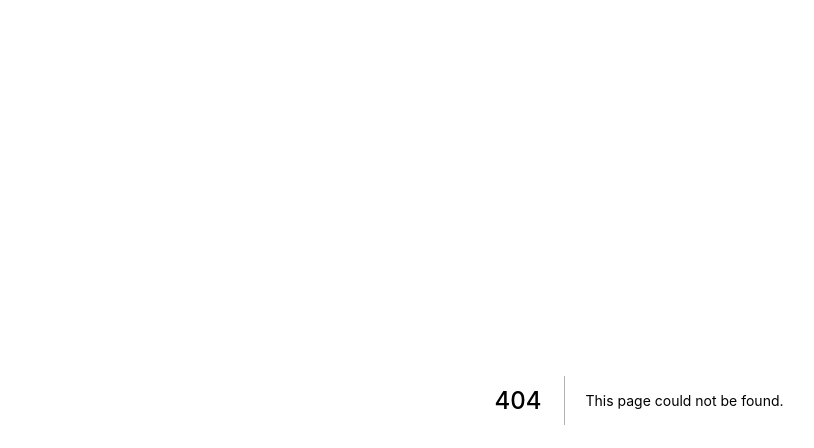
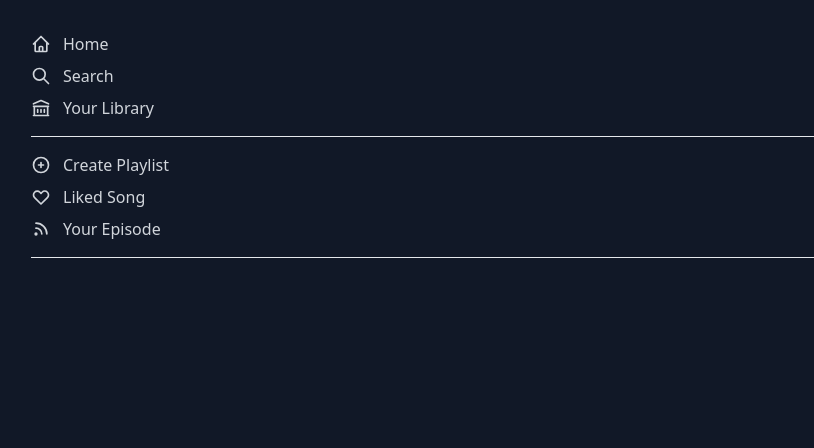
Before and after one commit to rudikurniawan99/spotify-clone, a Next.js app: page /components/Sidebar in a window 1280 px wide. Before the commit this address had no page. Shown: the top 448 px of the page, without its empty margins (1-815 px from the left). Built offline with nearby package versions, Linux system fonts and the light colour scheme.

Commit message:
add sidebar

```diff
--- a/package.json
+++ b/package.json
@@ -6,6 +6,7 @@
     "start": "next start"
   },
   "dependencies": {
+    "@heroicons/react": "^1.0.5",
     "next": "latest",
     "react": "^17.0.2",
     "react-dom": "^17.0.2"
--- /dev/null
+++ b/pages/components/Sidebar.js
@@ -0,0 +1,58 @@
+import {
+  HeartIcon,
+  HomeIcon,
+  LibraryIcon,
+  SearchIcon,
+  PlusCircleIcon,
+  RssIcon
+} from '@heroicons/react/outline'
+
+const sidebarItems = [
+  {
+    title: 'Home',
+    icon: <HomeIcon/>
+  },
+  {
+    title: 'Search',
+    icon: <SearchIcon/>
+  },
+  {
+    title: 'Your Library',
+    icon: <LibraryIcon/>
+  },
+  {
+    title: 'Create Playlist',
+    icon: <PlusCircleIcon/>
+  },
+  {
+    title: 'Liked Song',
+    icon: <HeartIcon/>
+  },
+  {
+    title: 'Your Episode',
+    icon: <RssIcon/>
+  }
+]
+
+const Sidebar = () => {
+  return (
+    <div className="bg-gray-900 p-8 min-h-screen">
+      {sidebarItems.map((item, index) => (
+        <>
+          <div className="flex items-center mb-2">
+            <button className="text-gray-300 w-5 h-5 mr-3">
+              {item.icon}
+            </button>
+            <p className="text-gray-300">{item.title}</p>
+          </div>
+          {index === 2 && (
+            <hr className="text-gray-800 my-4" />
+          )}
+        </>
+      ))}
+      <hr className="text-gray-800 my-4" />
+    </div>
+  )
+}
+
+export default Sidebar
--- a/pages/index.js
+++ b/pages/index.js
@@ -1,82 +1,20 @@
 import Head from 'next/head'
+import Sidebar from './components/Sidebar'
 
 export default function Home() {
   return (
-    <div className="flex flex-col items-center justify-center min-h-screen py-2">
+    <div className="min-h-screen">
       <Head>
-        <title>Create Next App</title>
+        <title>Spotify Clone</title>
         <link rel="icon" href="/favicon.ico" />
       </Head>
-
-      <main className="flex flex-col items-center justify-center w-full flex-1 px-20 text-center">
-        <h1 className="text-6xl font-bold">
-          Welcome to{' '}
-          <a className="text-blue-600" href="https://nextjs.org">
-            Next.js!
-          </a>
-        </h1>
-
-        <p className="mt-3 text-2xl">
-          Get started by editing{' '}
-          <code className="p-3 font-mono text-lg bg-gray-100 rounded-md">
-            pages/index.js
-          </code>
-        </p>
-
-        <div className="flex flex-wrap items-center justify-around max-w-4xl mt-6 sm:w-full">
-          <a
-            href="https://nextjs.org/docs"
-            className="p-6 mt-6 text-left border w-96 rounded-xl hover:text-blue-600 focus:text-blue-600"
-          >
-            <h3 className="text-2xl font-bold">Documentation &rarr;</h3>
-            <p className="mt-4 text-xl">
-              Find in-depth information about Next.js features and API.
-            </p>
-          </a>
-
-          <a
-            href="https://nextjs.org/learn"
-            className="p-6 mt-6 text-left border w-96 rounded-xl hover:text-blue-600 focus:text-blue-600"
-          >
-            <h3 className="text-2xl font-bold">Learn &rarr;</h3>
-            <p className="mt-4 text-xl">
-              Learn about Next.js in an interactive course with quizzes!
-            </p>
-          </a>
-
-          <a
-            href="https://github.com/vercel/next.js/tree/master/examples"
-            className="p-6 mt-6 text-left border w-96 rounded-xl hover:text-blue-600 focus:text-blue-600"
-          >
-            <h3 className="text-2xl font-bold">Examples &rarr;</h3>
-            <p className="mt-4 text-xl">
-              Discover and deploy boilerplate example Next.js projects.
-            </p>
-          </a>
-
-          <a
-            href="https://vercel.com/import?filter=next.js&utm_source=create-next-app&utm_medium=default-template&utm_campaign=create-next-app"
-            className="p-6 mt-6 text-left border w-96 rounded-xl hover:text-blue-600 focus:text-blue-600"
-          >
-            <h3 className="text-2xl font-bold">Deploy &rarr;</h3>
-            <p className="mt-4 text-xl">
-              Instantly deploy your Next.js site to a public URL with Vercel.
-            </p>
-          </a>
+      <main>
+        <div className="lg:w-1/4">
+          <Sidebar/>
         </div>
+        {/* main pages */}
       </main>
-
-      <footer className="flex items-center justify-center w-full h-24 border-t">
-        <a
-          className="flex items-center justify-center"
-          href="https://vercel.com?utm_source=create-next-app&utm_medium=default-template&utm_campaign=create-next-app"
-          target="_blank"
-          rel="noopener noreferrer"
-        >
-          Powered by{' '}
-          <img src="/vercel.svg" alt="Vercel Logo" className="h-4 ml-2" />
-        </a>
-      </footer>
+      {/* player */}
     </div>
   )
 }
```
Also changed, not shown: 1 other file (tests, documents, lock files or other folders).
